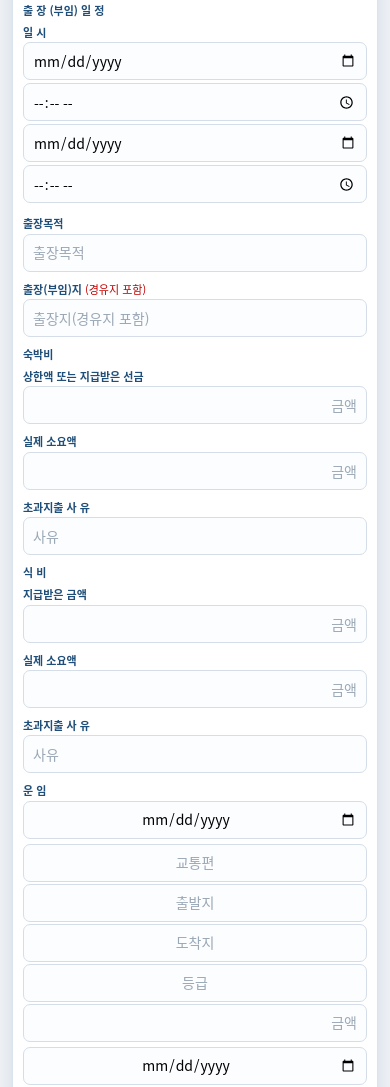
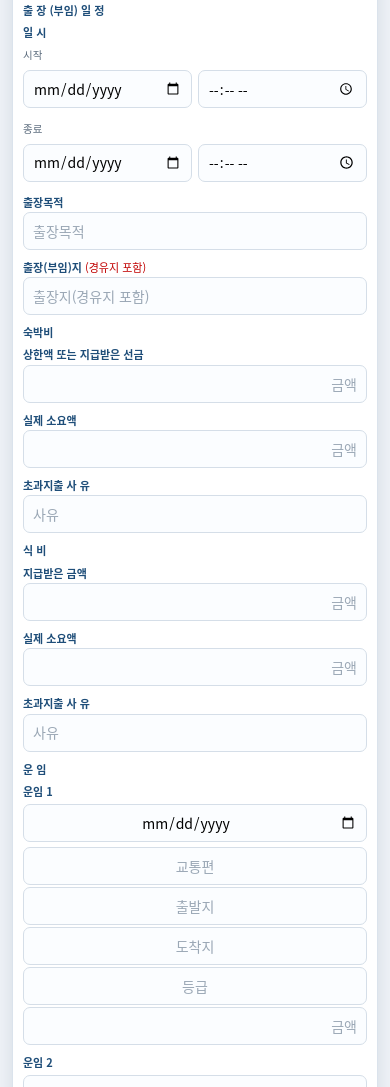
Before and after one commit to hong3256/travel-settlement, a plain HTML site: page index.html in a window 390 px wide. Shown: the part 398-1485 px from the top of the page. Drawn offline with Linux system fonts and the light colour scheme.

Commit message:
모바일 입력 화면 개선, PDF 캡처 정리, 안내 문구 보완

```diff
--- a/index.html
+++ b/index.html
@@ -107,9 +107,10 @@ input[type="time"].inp{min-width:80px}
 .dfmt{display:none}
 .tilde{padding:0 3px; color:#333}
 .trip-cell{display:flex; align-items:center; flex-wrap:wrap; gap:2px 4px}
+.mob-lbl{display:none}
 /* 동승자 수 */
 .pax-wrap{position:relative; display:flex; align-items:center; justify-content:center; gap:1px}
-.pax-wrap .inp{text-align:center; width:1.9em; flex:0 0 auto; min-width:0; padding:2px 0}
+.pax-wrap .inp{text-align:center; width:1.4em; flex:0 0 auto; min-width:0; padding:2px 0}
 .pax-auto{
   position:absolute; right:2px; top:50%; transform:translateY(-50%);
   font-size:8.5pt; color:#1f4e79; background:#eaf1f9; border:1px solid #d3e1f1;
@@ -250,8 +251,13 @@ body.pdf-mode .frow,body.pdf-mode .frow.att,body.pdf-mode .frow.gap{height:34px}
   .inp::placeholder{color:#9aa7b5}
   .dwrap{display:flex; width:100%; gap:4px; margin:3px 0}
   .dwrap input.inp{width:auto; flex:1; min-width:0}
-  .trip-cell{display:block}
-  .tilde{display:none}
+  .trip-cell{display:grid; grid-template-columns:1fr 1fr; gap:5px 6px}
+  .trip-cell .mob-lbl{grid-column:1 / span 2; margin:6px 0 0}
+  .trip-cell .tilde{display:none}
+  table.form{counter-reset:fare}
+  table.form tr.r-fare{counter-increment:fare}
+  table.form tr.r-fare::before{content:"운임 " counter(fare); display:block; font-size:11px; font-weight:800; color:#1f4e79; margin:8px 0 4px}
+  .mob-lbl{display:block; font-size:10.5px; color:#5b6b7c; margin:4px 0 1px}
   .pax-wrap{display:flex; align-items:center; gap:6px}
   .pax-wrap .inp{flex:0 0 96px; text-align:center}
   .pax-auto{position:static; transform:none; font-size:12px; padding:4px 8px}
@@ -319,9 +325,11 @@ body.pdf-mode .frow,body.pdf-mode .frow.att,body.pdf-mode .frow.gap{height:34px}
           <td class="lbl">일  시</td>
           <td class="val" colspan="10">
             <div class="trip-cell">
+              <span class="mob-lbl">시작</span>
               <span class="dwrap"><input class="inp" type="date" data-k="tripStartDate" aria-label="출장 시작일"><span class="dfmt" data-f="d1"></span></span>
               <span class="dwrap"><input class="inp" type="time" data-k="tripStartTime" aria-label="출장 시작 시각"><span class="dfmt" data-f="t1"></span></span>
               <span class="tilde">~</span>
+              <span class="mob-lbl">종료</span>
               <span class="dwrap"><input class="inp" type="date" data-k="tripEndDate" aria-label="출장 종료일"><span class="dfmt" data-f="d2"></span></span>
               <span class="dwrap"><input class="inp" type="time" data-k="tripEndTime" aria-label="출장 종료 시각"><span class="dfmt" data-f="t2"></span></span>
             </div>
```
Also changed, not shown: 1 other file.
